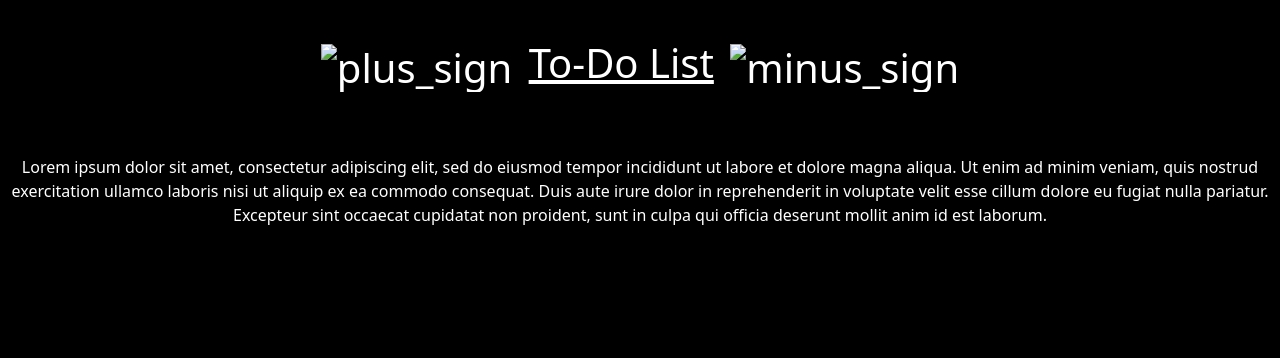
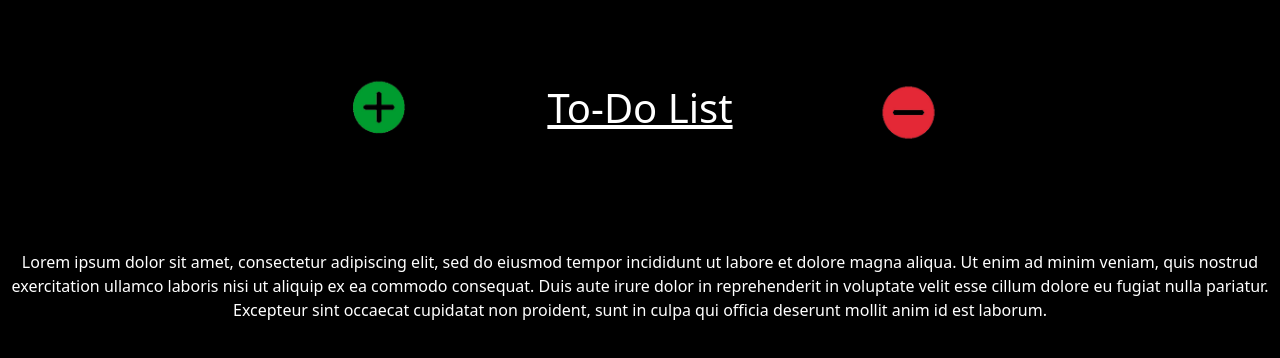
Before and after one commit to PAULLIU17/CISC3650-Website_Project, a plain HTML site: page index.html in a window 1280 px wide. Drawn offline with nearby package versions, Linux system fonts and the light colour scheme.

Commit message:
fixed images

```diff
--- a/index.html
+++ b/index.html
@@ -15,9 +15,9 @@
   </head>
   <body>
     <h1 id="header">
-      <button type="button"><img src="C:\Users\XxDra\Downloads\plus_sign.png" alt="plus_sign" /></button>
+      <button type="button"><img src="images/plus_sign.png" alt="plus_sign" /></button>
       <u>To-Do List</u>
-      <button type="button"><img src="C:\Users\XxDra\Downloads\minus_sign.png" alt="minus_sign" /></button>
+      <button type="button"><img src="images/minus_sign.png" alt="minus_sign" /></button>
     </h1>
     <div id="list">
       <p>Lorem ipsum dolor sit amet, consectetur adipiscing elit, sed do eiusmod tempor incididunt ut labore et dolore magna aliqua. Ut enim ad minim veniam, quis nostrud exercitation ullamco laboris nisi ut aliquip ex ea commodo consequat. Duis aute irure dolor in reprehenderit in voluptate velit esse cillum dolore eu fugiat nulla pariatur. Excepteur sint occaecat cupidatat non proident, sunt in culpa qui officia deserunt mollit anim id est laborum. </p>
```
Also changed, not shown: images/minus_sign.png (added), images/plus_sign.png (added).
